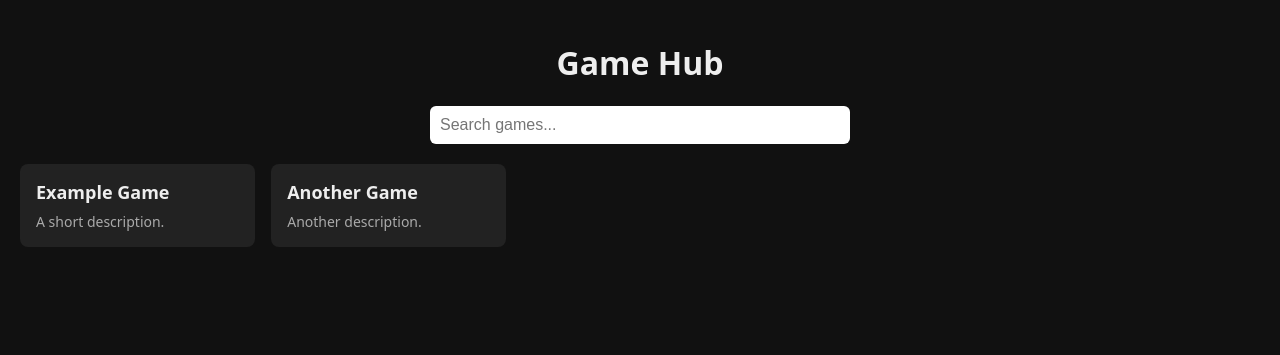
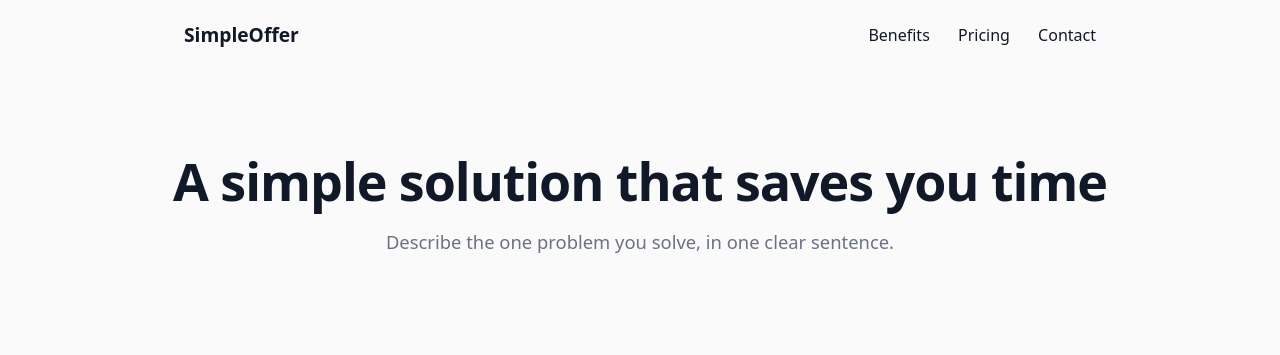
Before and after one commit to madcoding7/madcoding7.github.io, a plain HTML site: page index.html in a window 1280 px wide. Drawn offline with Linux system fonts and the light colour scheme.

Commit message:
Update index.html

```diff
--- a/index.html
+++ b/index.html
@@ -1,52 +1,112 @@
 <!DOCTYPE html>
 <html lang="en">
 <head>
-  <meta charset="UTF-8">
-  <meta name="viewport" content="width=device-width, initial-scale=1.0">
-  <title>Game Hub</title>
+  <meta charset="UTF-8" />
+  <meta name="viewport" content="width=device-width, initial-scale=1.0" />
+  <title>Simple Offer | Get Started Today</title>
   <style>
-    body { font-family: system-ui, sans-serif; background: #111; color: #eee; margin: 0; padding: 20px; }
-    h1 { text-align: center; }
-    #search { display: block; width: 100%; max-width: 400px; margin: 0 auto 20px; padding: 10px; border-radius: 6px; border: none; font-size: 16px; }
-    .grid { display: grid; grid-template-columns: repeat(auto-fill, minmax(200px, 1fr)); gap: 16px; }
-    .card { background: #222; border-radius: 8px; padding: 16px; text-decoration: none; color: inherit; transition: transform 0.15s; }
-    .card:hover { transform: scale(1.03); background: #2b2b2b; }
-    .card h2 { font-size: 18px; margin: 0 0 8px; }
-    .card p { font-size: 14px; color: #aaa; margin: 0; }
+    :root {
+      --bg: #fafafa;
+      --card: #ffffff;
+      --text: #111827;
+      --muted: #6b7280;
+      --accent: #2563eb;
+      --accent-hover: #1d4ed8;
+      --radius: 14px;
+    }
+    * { box-sizing: border-box; margin: 0; padding: 0; }
+    body {
+      font-family: system-ui, -apple-system, "Segoe UI", Roboto, sans-serif;
+      background: var(--bg);
+      color: var(--text);
+      line-height: 1.6;
+    }
+    header, section, footer { padding: 0 1.5rem; }
+    .container { max-width: 960px; margin: 0 auto; }
+
+    nav {
+      display: flex; justify-content: space-between; align-items: center;
+      padding: 1.25rem 0;
+    }
+    .logo { font-weight: 700; font-size: 1.2rem; }
+    nav a {
+      color: var(--text); text-decoration: none; margin-left: 1.5rem; font-weight: 500;
+    }
+
+    .hero { text-align: center; padding: 5rem 0 4rem; }
+    .hero h1 {
+      font-size: clamp(2rem, 5vw, 3.25rem);
+      line-height: 1.15; letter-spacing: -0.02em; margin-bottom: 1rem;
+    }
+    .hero p {
+      color: var(--muted); font-size: 1.15rem; max-width: 600px; margin: 0 auto 2rem;
+    }
+    .btn {
+      display: inline-block; background: var(--accent); color: #fff;
+      padding: 0.85rem 1.75rem; border-radius: 999px; text-decoration: none;
+      font-weight: 600; transition: background 0.2s, transform 0.2s;
+    }
+    .btn:hover { background: var(--accent-hover); transform: translateY(-2px); }
+
+    .features {
+      display: grid; grid-template-columns: repeat(auto-fit, minmax(240px, 1fr));
+      gap: 1.5rem; padding: 3rem 0;
+    }
+    .feature {
+      background: var(--card); padding: 1.75rem; border-radius: var(--radius);
+      border: 1px solid #e5e7eb;
+    }
+    .feature h3 { margin-bottom: 0.5rem; font-size: 1.1rem; }
+    .feature p { color: var(--muted); font-size: 0.95rem; }
+
+    .pricing { padding: 3rem 0; text-align: center; }
+    .pricing h2 { font-size: 2rem; margin-bottom: 2rem; }
+    .price-card {
+      background: var(--card); max-width: 380px; margin: 0 auto;
+      padding: 2.5rem 2rem; border-radius: var(--radius);
+      border: 2px solid var(--accent);
+      box-shadow: 0 10px 30px rgba(37, 99, 235, 0.1);
+    }
+    .price { font-size: 3rem; font-weight: 700; margin: 0.5rem 0; }
+    .price span { font-size: 1rem; color: var(--muted); font-weight: 400; }
+    .price-card ul {
+      list-style: none; margin: 1.5rem 0 2rem; text-align: left;
+    }
+    .price-card li { padding: 0.4rem 0; }
+    .price-card li::before { content: "✓ "; color: var(--accent); font-weight: 700; }
+
+    form {
+      display: grid; gap: 0.75rem; max-width: 480px; margin: 0 auto;
+    }
+    input, textarea {
+      font: inherit; padding: 0.8rem 1rem; border: 1px solid #d1d5db;
+      border-radius: 10px; width: 100%;
+    }
+    input:focus, textarea:focus { outline: 2px solid var(--accent); border-color: transparent; }
+
+    .contact { padding: 3rem 0; text-align: center; }
+    .contact h2 { margin-bottom: 0.5rem; }
+    .contact > .container > p { color: var(--muted); margin-bottom: 2rem; }
+
+    footer {
+      text-align: center; color: var(--muted); font-size: 0.9rem;
+      padding: 2.5rem 0; border-top: 1px solid #e5e7eb; margin-top: 3rem;
+    }
   </style>
 </head>
 <body>
-  <h1>Game Hub</h1>
-  <input id="search" type="text" placeholder="Search games...">
-  <div class="grid" id="grid"></div>
 
-  <script>
-    // Add your games here
-    const games = [
-      { title: "Example Game", description: "A short description.", url: "games/example.html" },
-      { title: "Another Game", description: "Another description.", url: "games/another.html" }
-    ];
+  <header class="container">
+    <nav>
+      <div class="logo">SimpleOffer</div>
+      <div>
+        <a href="#features">Benefits</a>
+        <a href="#pricing">Pricing</a>
+        <a href="#contact">Contact</a>
+      </div>
+    </nav>
+  </header>
 
-    const grid = document.getElementById("grid");
-    const search = document.getElementById("search");
-
-    function render(list) {
-      grid.innerHTML = "";
-      list.forEach(game => {
-        const a = document.createElement("a");
-        a.className = "card";
-        a.href = game.url;
-        a.innerHTML = `<h2>${game.title}</h2><p>${game.description}</p>`;
-        grid.appendChild(a);
-      });
-    }
-
-    search.addEventListener("input", () => {
-      const q = search.value.toLowerCase();
-      render(games.filter(g => g.title.toLowerCase().includes(q)));
-    });
-
-    render(games);
-  </script>
-</body>
-</html>
+  <section class="hero container">
+    <h1>A simple solution that saves you time</h1>
+    <p>Describe the one problem you solve, in one clear sentence.
```
